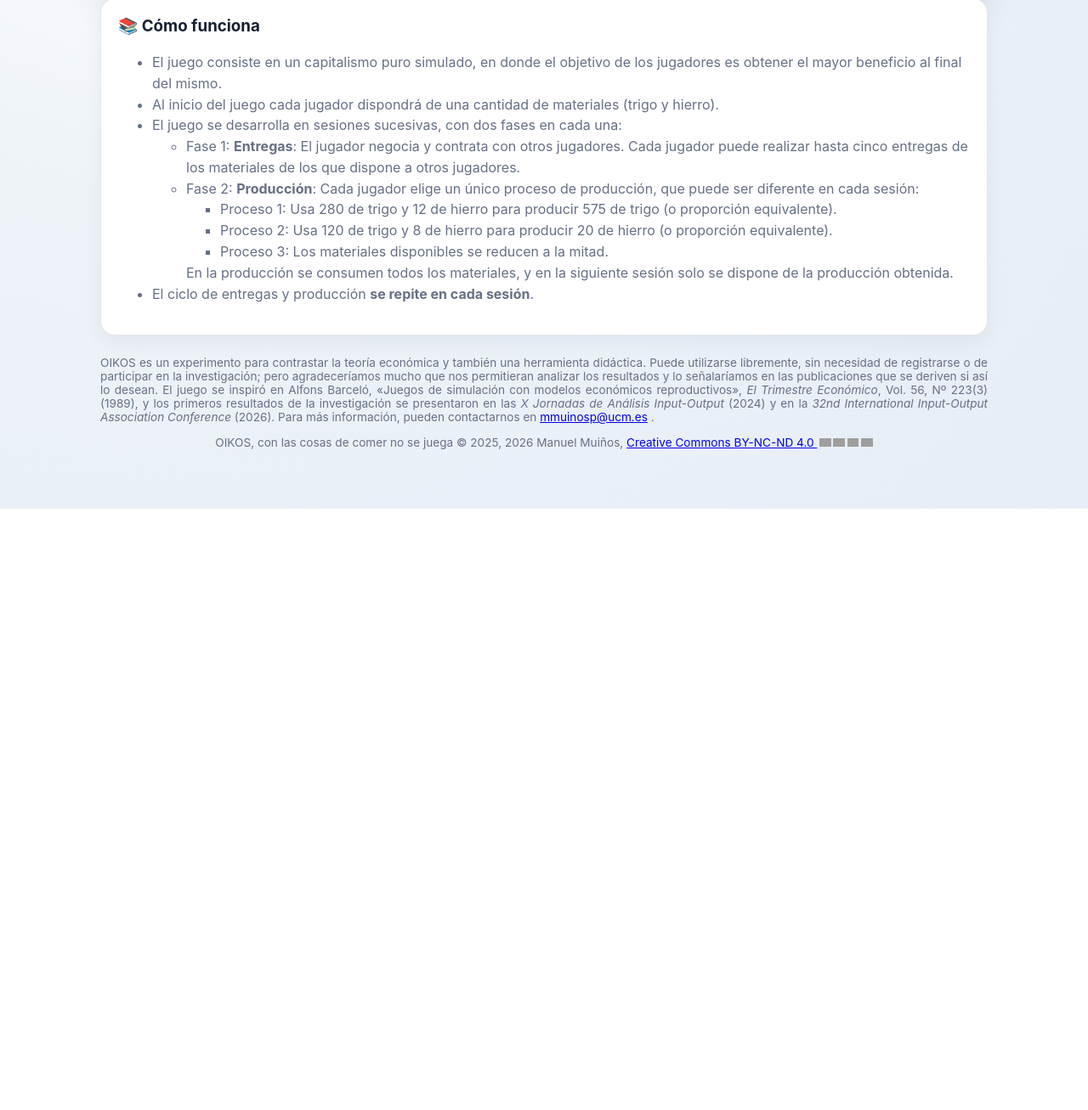
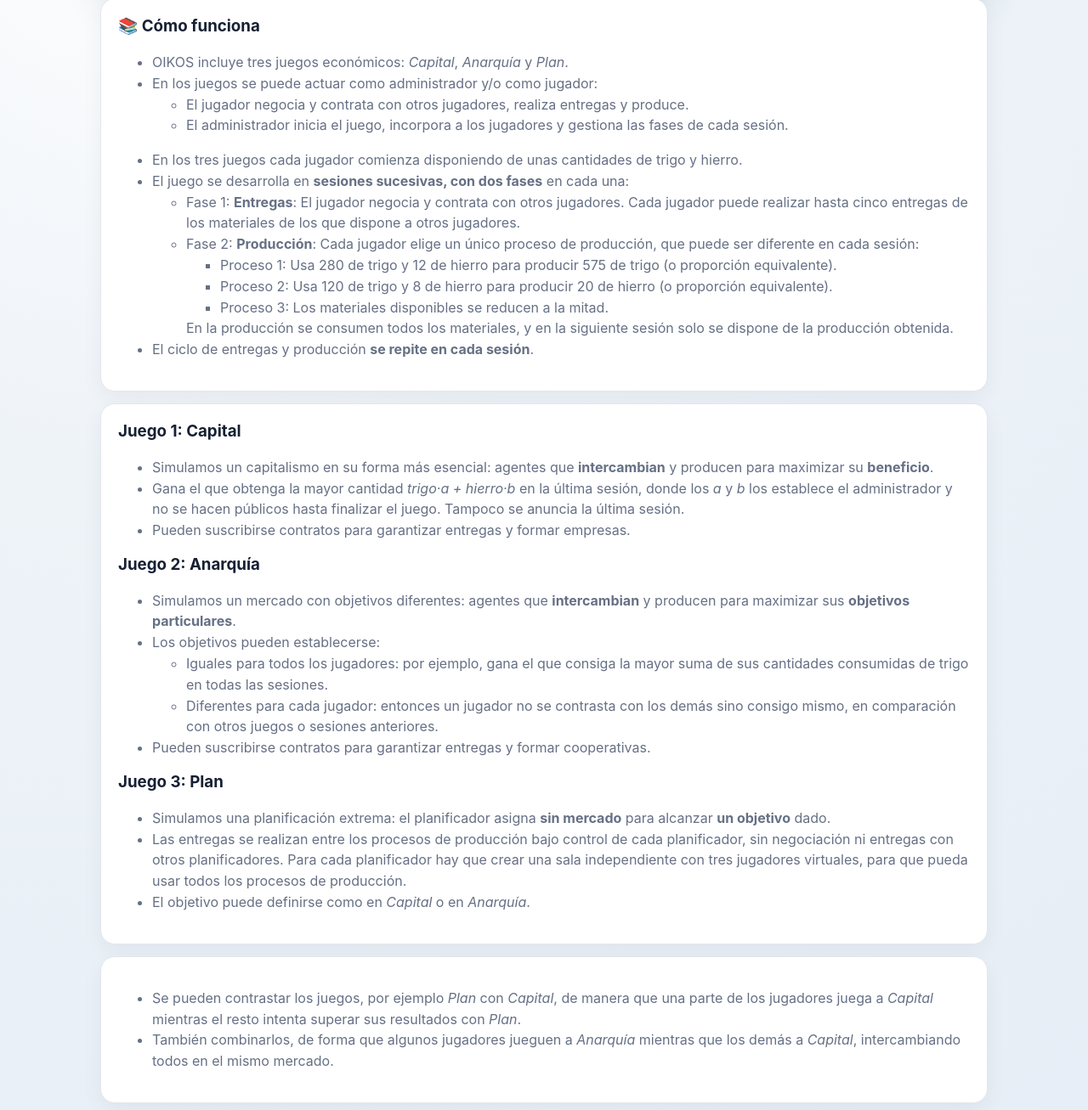
Before and after one commit to mmuinosp-hub/uab, a website: page public/index.html in a window 1280 px wide. Shown: the part 413-1720 px from the top of the page at 85% size. Before the commit the page ends 1012 px from the top, so only its background shows below. Drawn offline with Linux system fonts and the light colour scheme; grey boxes are pictures that could not be loaded.

Commit message:
Add files via upload

```diff
--- a/public/index.html
+++ b/public/index.html
@@ -17,11 +17,18 @@ main{max-width:1080px;margin:auto;padding:34px 18px 70px}.hero{padding:38px 30px
 <div class="actions"><a class="btn alt" href="/player.html">🎮 Entrar como jugador</a><a class="btn" href="/admin.html">⚙️ Consola del administrador</a></div>
 </section>
 
-<section class="card wide"><h3>📚 Cómo funciona</h3>
+<section class="card wide">
+<h3>📚 Cómo funciona</h3>
 <ul>
-<li>El juego consiste en un capitalismo puro simulado, en donde el objetivo de los jugadores es obtener el mayor beneficio al final del mismo.
-<li>Al inicio del juego cada jugador dispondrá de una cantidad de materiales (trigo y hierro).
-<li>El juego se desarrolla en sesiones sucesivas, con dos fases en cada una:
+<li>OIKOS incluye tres juegos económicos: <i>Capital</i>, <i>Anarquía</i> y <i>Plan</i>.
+<li>En los juegos se puede actuar como administrador y/o como jugador:
+<ul>
+<li>El jugador negocia y contrata con otros jugadores, realiza entregas y produce.
+<li>El administrador inicia el juego, incorpora a los jugadores y gestiona las fases de cada sesión.
+</ul>
+<p>
+<li>En los tres juegos cada jugador comienza disponiendo de unas cantidades de trigo y hierro.
+<li>El juego se desarrolla en <b>sesiones sucesivas, con dos fases</b> en cada una:
 <ul>
 <li>Fase 1: <b>Entregas</b>: El jugador negocia y contrata con otros jugadores. Cada jugador puede realizar hasta cinco entregas de los materiales de los que dispone a otros jugadores.
 <li>Fase 2: <b>Producción</b>: Cada jugador elige un único proceso de producción, que puede ser diferente en cada sesión:
@@ -33,6 +40,41 @@ main{max-width:1080px;margin:auto;padding:34px 18px 70px}.hero{padding:38px 30px
 En la producción se consumen todos los materiales, y en la siguiente sesión solo se dispone de la producción obtenida.
 </ul>
 <li>El ciclo de entregas y producción <b>se repite en cada sesión</b>.
+</ul>
+</section>
+
+<section class="card wide">
+<h3>Juego 1: Capital</h3>
+<ul>
+<li>Simulamos un capitalismo en su forma más esencial: agentes que <b>intercambian</b> y producen para maximizar su <b>beneficio</b>.
+<li>Gana el que obtenga la mayor cantidad <i>trigo·a + hierro·b</i> en la última sesión, donde los <i>a</i> y <i>b</i> los establece el administrador y no se hacen públicos hasta finalizar el juego. Tampoco se anuncia la última sesión.
+<li>Pueden suscribirse contratos para garantizar entregas y formar empresas.
+</ul>
+
+<h3>Juego 2: Anarquía</h3>
+<ul>
+<li>Simulamos un mercado con objetivos diferentes: agentes que <b>intercambian</b> y producen para maximizar sus <b>objetivos particulares</b>.
+<li>Los objetivos pueden establecerse:
+<ul>
+<li>Iguales para todos los jugadores: por ejemplo, gana el que consiga la mayor suma de sus cantidades consumidas de trigo en todas las sesiones.
+<li>Diferentes para cada jugador: entonces un jugador no se contrasta con los demás sino consigo mismo, en comparación con otros juegos o sesiones anteriores.
+</ul>
+<li>Pueden suscribirse contratos para garantizar entregas y formar cooperativas.
+</ul>
+
+<h3>Juego 3: Plan</h3>
+<ul>
+<li>Simulamos una planificación extrema: el planificador asigna <b>sin mercado</b> para alcanzar <b>un objetivo</b> dado.
+<li>Las entregas se realizan entre los procesos de producción bajo control de cada planificador, sin negociación ni entregas con otros planificadores. Para cada planificador hay que crear una sala independiente con tres jugadores virtuales, para que pueda usar todos los procesos de producción.
+<li>El objetivo puede definirse como en <i>Capital</i> o en <i>Anarquía</i>.
+</ul>
+</section>
+
+<section class="card wide">
+<ul>
+<li>Se pueden contrastar los juegos, por ejemplo <i>Plan</i> con <i>Capital</i>, de manera que una parte de los jugadores juega a <i>Capital</i> mientras el resto intenta superar sus resultados con <i>Plan</i>.
+<li>También combinarlos, de forma que algunos jugadores jueguen a <i>Anarquía</i> mientras que los demás a <i>Capital</i>, intercambiando todos en el mismo mercado.
+</ul>
 </section>
 
 <div class="footer">
```
